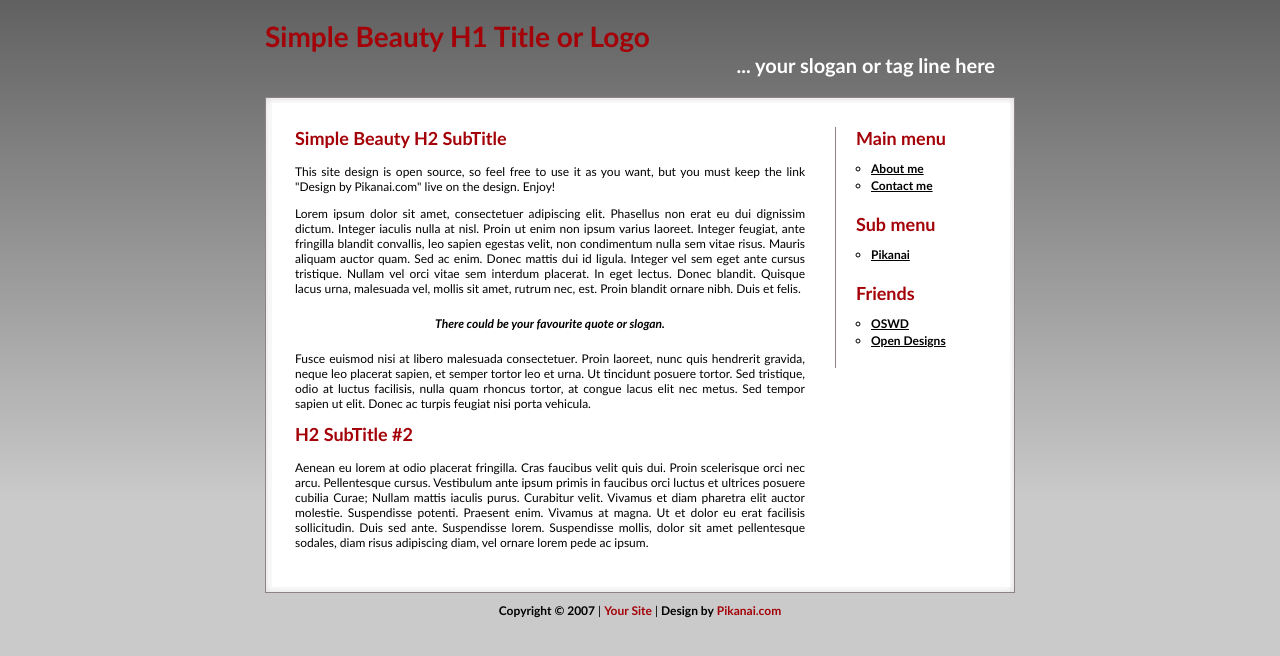
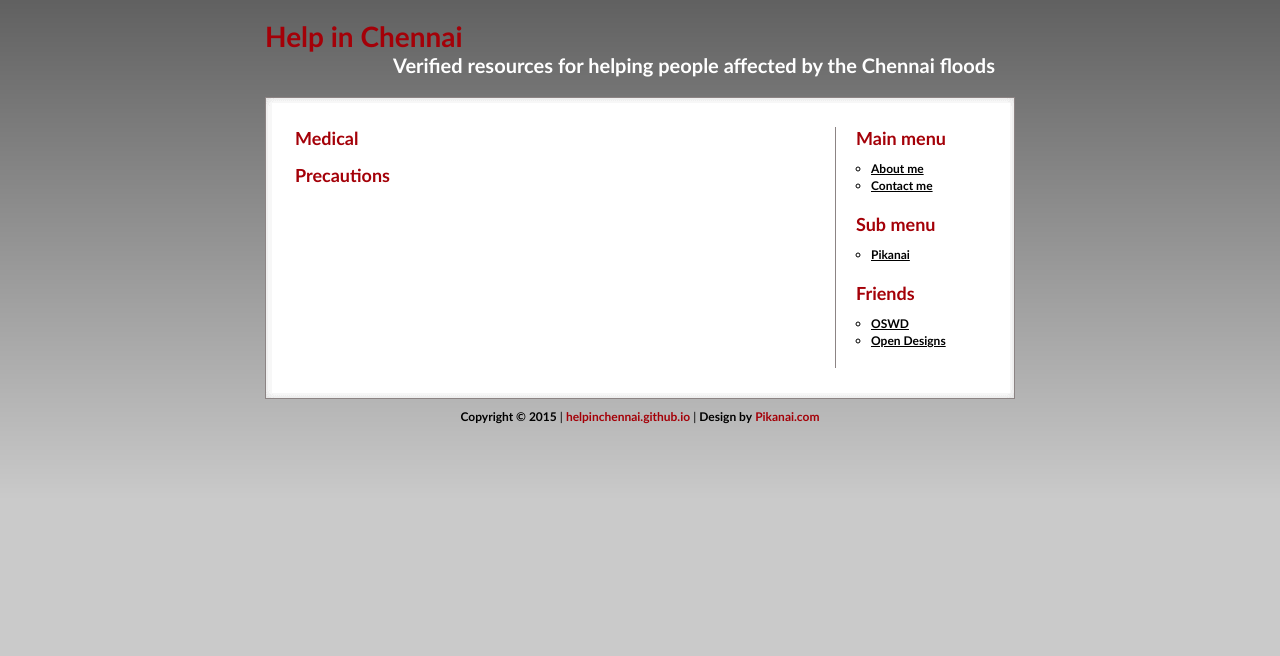
Before and after one commit to helpinchennai/helpinchennai.github.io, a plain HTML site: page index.html in a window 1280 px wide. Drawn offline with Linux system fonts and the light colour scheme.

Commit message:
updated
updated

```diff
--- a/index.html
+++ b/index.html
@@ -13,22 +13,21 @@
 
 <div id="container">
 
-<div id="header"><h1>Simple Beauty H1 Title or Logo</h1></div>
+<div id="header"><h1>Help in Chennai</h1></div>
 
-<div id="sub_header">... your slogan or tag line here</div>
+<div id="sub_header">Verified resources for helping people affected by the Chennai floods</div>
 
 <div id="main_content_top"></div>
 
 <div id="main_content">
 
 <div class="content">
-<h2>Simple Beauty H2 SubTitle</h2>
-<p>This site design is open source, so feel free to use it as you want, but you must keep the link "Design by Pikanai.com" live on the design. Enjoy!</p>
-<p>Lorem ipsum dolor sit amet, consectetuer adipiscing elit. Phasellus non erat eu dui dignissim dictum. Integer iaculis nulla at nisl. Proin ut enim non ipsum varius laoreet. Integer feugiat, ante fringilla blandit convallis, leo sapien egestas velit, non condimentum nulla sem vitae risus. Mauris aliquam auctor quam. Sed ac enim. Donec mattis dui id ligula. Integer vel sem eget ante cursus tristique. Nullam vel orci vitae sem interdum placerat. In eget lectus. Donec blandit. Quisque lacus urna, malesuada vel, mollis sit amet, rutrum nec, est. Proin blandit ornare nibh. Duis et felis.</p>
-<p class="quote">There could be your favourite quote or slogan.</p>
-<p>Fusce euismod nisi at libero malesuada consectetuer. Proin laoreet, nunc quis hendrerit gravida, neque leo placerat sapien, et semper tortor leo et urna. Ut tincidunt posuere tortor. Sed tristique, odio at luctus facilisis, nulla quam rhoncus tortor, at congue lacus elit nec metus. Sed tempor sapien ut elit. Donec ac turpis feugiat nisi porta vehicula.</p>
-<h2>H2 SubTitle #2</h2>
-<p>Aenean eu lorem at odio placerat fringilla. Cras faucibus velit quis dui. Proin scelerisque orci nec arcu. Pellentesque cursus. Vestibulum ante ipsum primis in faucibus orci luctus et ultrices posuere cubilia Curae; Nullam mattis iaculis purus. Curabitur velit. Vivamus et diam pharetra elit auctor molestie. Suspendisse potenti. Praesent enim. Vivamus at magna. Ut et dolor eu erat facilisis sollicitudin. Duis sed ante. Suspendisse lorem. Suspendisse mollis, dolor sit amet pellentesque sodales, diam risus adipiscing diam, vel ornare lorem pede ac ipsum.</p>
+<h2>Medical</h2>
+<p></p>
+<p></p>
+<p></p>
+<h2>Precautions</h2>
+<p></p>
 </div>
 
 <div class="menu">
@@ -55,7 +54,7 @@
 <div id="main_content_bottom">
 </div>
 
-<div id="footer"><strong>Copyright &copy; 2007</strong> | <a href="#">Your Site</a> | <b>Design by</b> <a href="http://www.pikanai.com">Pikanai.com</a></div>
+<div id="footer"><strong>Copyright &copy; 2015</strong> | <a href="#">helpinchennai.github.io</a> | <b>Design by</b> <a href="http://www.pikanai.com">Pikanai.com</a></div>
 
 </div>
 
```
